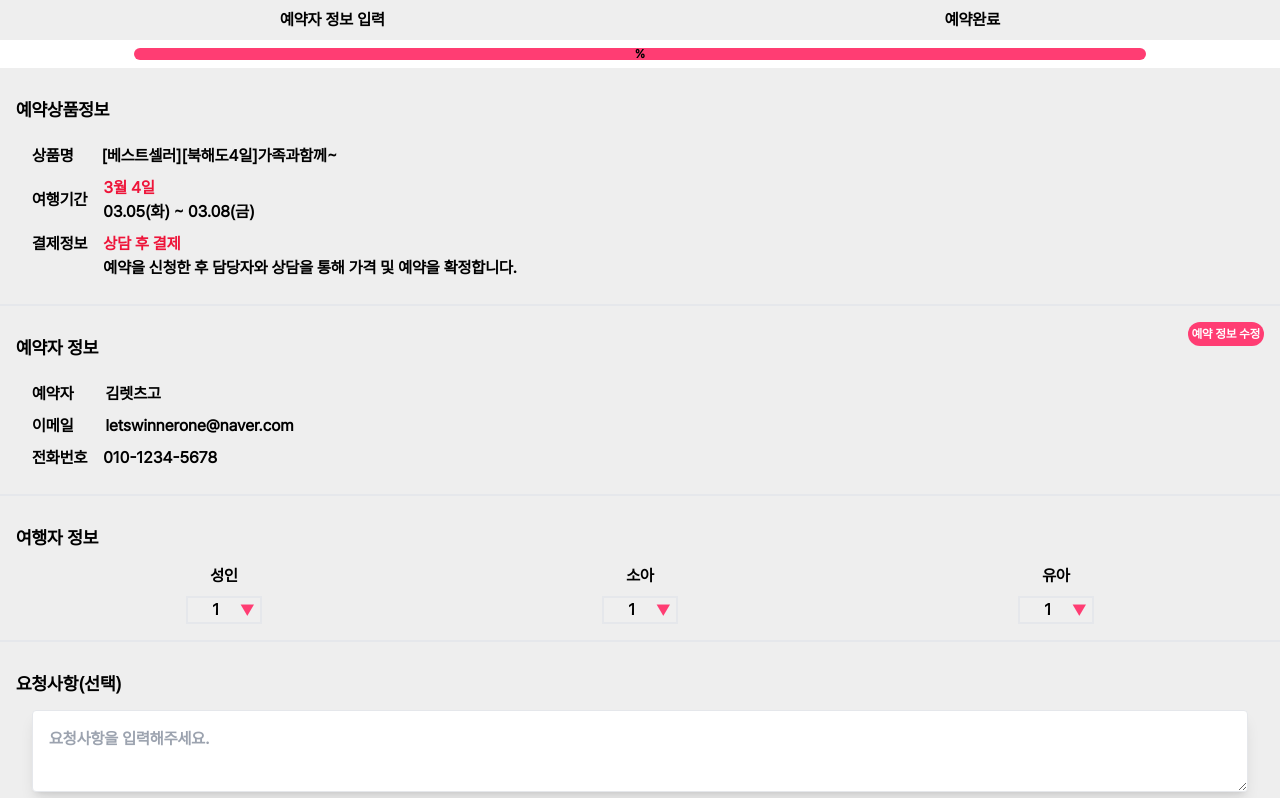
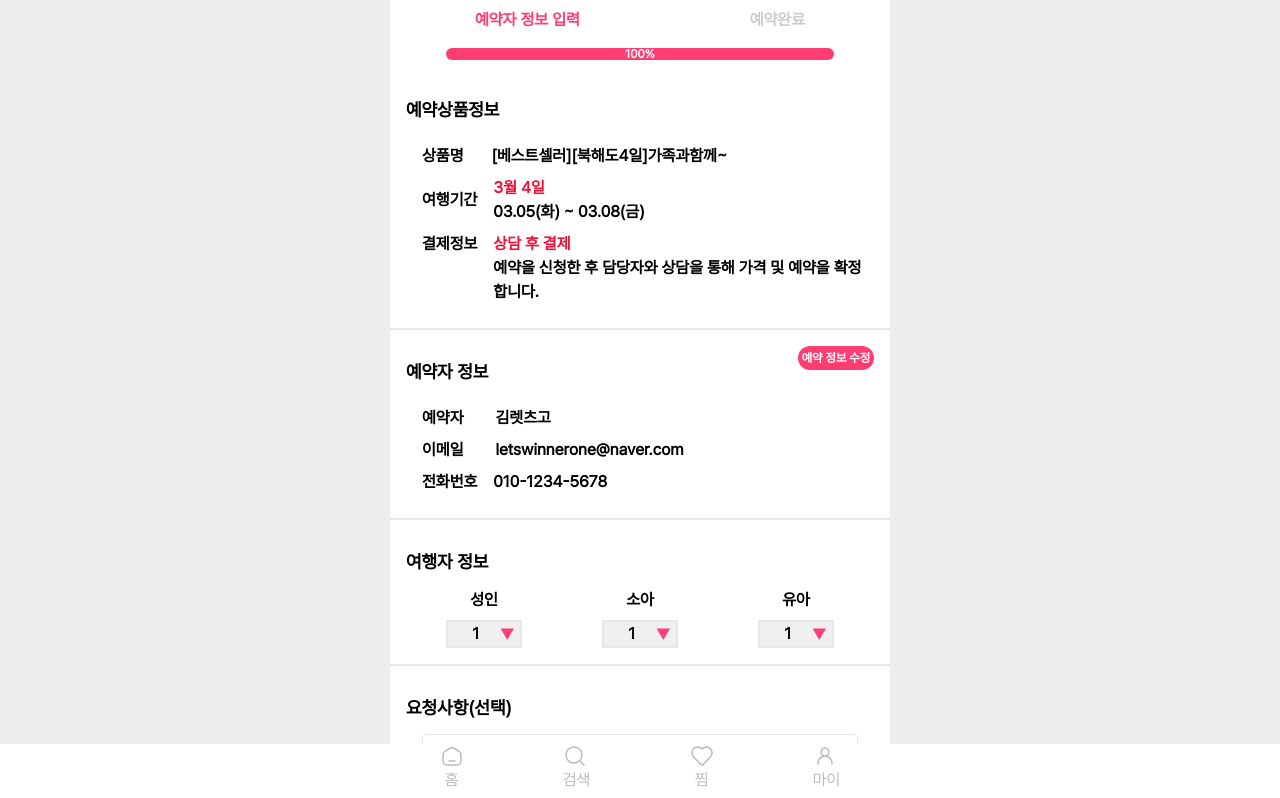
Before and after one commit to yanolja-finalproject/LETS_FE, a Next.js app: page /payment in a window 1280 px wide. Shown: the top 798 px of the page. Built offline with nearby package versions, Linux system fonts and the light colour scheme.

Commit message:
Refact: 결제페이지 두번째리팩토링

```diff
--- /dev/null
+++ b/src/app/(navbar)/payment/_component/ProgressBar.tsx
@@ -0,0 +1,24 @@
+import React from "react";
+
+interface ProgressBarProps {
+  progress: number;
+}
+
+const ProgressBar = ({ progress }: ProgressBarProps) => {
+  return (
+    <div>
+      <div className="bg-white sticky top-0  p-2 ">
+        <div className="w-4/5 mx-auto rounded-full">
+          <div
+            className="bg-pink text-white text-xs font-bold text-blue-100 text-center leading-none rounded-full"
+            style={{ width: `${progress}%` }}
+          >
+            {progress}%
+          </div>
+        </div>
+      </div>
+    </div>
+  );
+};
+
+export default ProgressBar;
--- a/src/app/payment/page.tsx
+++ b/src/app/(navbar)/payment/_component/ReservationInfo.tsx
@@ -1,27 +1,8 @@
 import React from "react";
 
-interface PaymentProps {
-  progress: number;
-}
-
-const payment = ({ progress }: PaymentProps) => {
+const ReservationInfo = () => {
   return (
-    <section>
-      <div className="flex justify-around my-2 font-bold">
-        <span>예약자 정보 입력</span>
-        <span>예약완료</span>
-      </div>
-      <div className="bg-white sticky top-0  p-2 ">
-        <div className="w-4/5 mx-auto rounded-full">
-          <div
-            className="bg-pink text-xs font-bold text-blue-100 text-center leading-none rounded-full"
-            style={{ width: `${progress}%` }}
-          >
-            {progress}%
-          </div>
-        </div>
-      </div>
-
+    <div>
       <div className="p-4 border-b-2 font-bold">
         <div className="py-3">
           <h4 className="text-lg">예약상품정보</h4>
@@ -349,8 +330,8 @@ const payment = ({ progress }: PaymentProps) => {
           </button>
         </div>
       </div>
-    </section>
+    </div>
   );
 };
 
-export default payment;
+export default ReservationInfo;
--- /dev/null
+++ b/src/app/(navbar)/payment/_component/TopStatus.tsx
@@ -0,0 +1,12 @@
+import React from "react";
+
+const TopStatus = () => {
+  return (
+    <div className="flex justify-around my-2 font-bold">
+      <span className="text-pink">예약자 정보 입력</span>
+      <span className="text-grey-3">예약완료</span>
+    </div>
+  );
+};
+
+export default TopStatus;
--- /dev/null
+++ b/src/app/(navbar)/payment/page.tsx
@@ -0,0 +1,18 @@
+import React from "react";
+import ProgressBar from "./_component/ProgressBar";
+import TopStatus from "./_component/TopStatus";
+import ReservationInfo from "./_component/ReservationInfo";
+
+const payment = () => {
+  return (
+    <section>
+      <TopStatus />
+      <div className="sticky top-0">
+        <ProgressBar progress={100} />
+      </div>
+      <ReservationInfo />
+    </section>
+  );
+};
+
+export default payment;
--- a/src/app/_component/common/layout/BottomNav.tsx
+++ b/src/app/_component/common/layout/BottomNav.tsx
@@ -30,7 +30,7 @@ const BottomNav = () => {
         </li>
         <li>
           <IconButton
-            href="/payment"
+            href="/my"
             text="마이"
             basic="./icons/navMyIcon.svg"
             active="./icons/navHomeIcon.svg"
```
Also changed, not shown: 2 other files (tests, documents, lock files or other folders).
